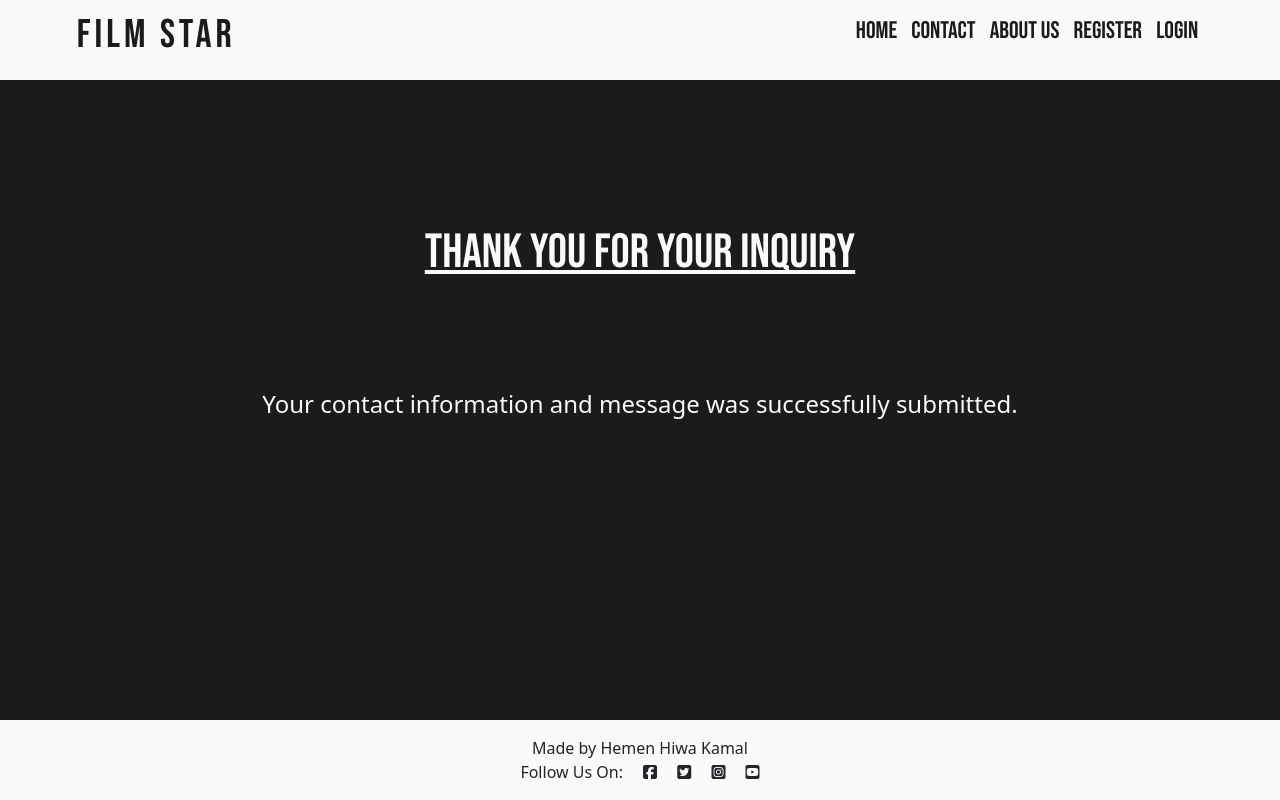
After one commit to Code-Institute-Submissions/Hemenhk-filmstar_JanResub, a Django app: template templates/form_success.html in a window 1280 px wide. The commit adds this page. Run offline with Django 3.2, Linux system fonts and the light colour scheme; the template is opened without the code that fills it, so the values that code supplies are empty; some libraries are stand-ins or nearby versions.

Commit message:
Add contact form and form success and style

```diff
--- a/blog/admin.py
+++ b/blog/admin.py
@@ -1,5 +1,5 @@
 from django.contrib import admin
-from .models import Post, Comment
+from .models import Post, Comment, Contact
 from django_summernote.admin import SummernoteModelAdmin
 
 """
@@ -28,3 +28,6 @@ class CommentAdmin(admin.ModelAdmin):
 
     def approve_comments(self, request, queryset):
         queryset.update(approved=True)
+
+
+admin.site.register(Contact)
--- a/filmstar/settings.py
+++ b/filmstar/settings.py
@@ -46,8 +46,11 @@ INSTALLED_APPS = [
     'django.contrib.staticfiles',
     'cloudinary',
     'django_summernote',
+    'crispy_forms',
     'blog',
 ]
+
+CRISPY_TEMPLATE_PACK = 'bootstrap4'
 
 MIDDLEWARE = [
     'django.middleware.security.SecurityMiddleware',
--- a/requirements.txt
+++ b/requirements.txt
@@ -3,6 +3,7 @@ cloudinary==1.30.0
 dj-database-url==0.5.0
 dj3-cloudinary-storage==0.0.6
 Django==3.2.16
+django-crispy-forms==1.14.0
 django-summernote==0.8.20.0
 gunicorn==20.1.0
 psycopg2==2.9.4
--- a/static/css/style.css
+++ b/static/css/style.css
@@ -84,6 +84,40 @@ body {
 .about-container p {
     font-size: 1rem;
     padding-top: 1rem;
+}
+
+/* Contact page*/
+
+.contact-form {
+    color: #1c1b1b;
+    text-align: center;
+    font-family: 'Bebas Neue', cursive;
+    padding: 2rem;
+    text-decoration: underline;
+}
+
+/* Contact success page */
+
+.success {
+    min-height: 80vh;
+    padding: 5rem;
+    background-color: #1c1b1b;
+}
+
+.success h1 {
+    color: #fafafa;
+    text-align: center;
+    font-family: 'Bebas Neue', cursive;
+    font-size: 3rem;
+    padding: 4rem;
+    text-decoration: underline;
+}
+
+.success p {
+    color: #fafafa;
+    text-align: center;
+    font-size: 1.5rem;
+    padding: 2rem;
 }
 
 /* navbar */
--- /dev/null
+++ b/templates/form_success.html
@@ -0,0 +1,10 @@
+{% extends "base.html" %}
+
+
+{% block content %}
+<div class="success">
+    <h1>Thank you for your inquiry</h1>
+    <p>Your contact information and message was successfully submitted.</p>
+</div>
+
+{% endblock %}
```
Also changed, not shown: blog/forms.py (added, +19 -0 lines), blog/models.py (+13 -0 lines), blog/views.py (+17 -1 lines), templates/contact.html (+14 -2 lines), blog/migrations/0003_contact.py (added).
